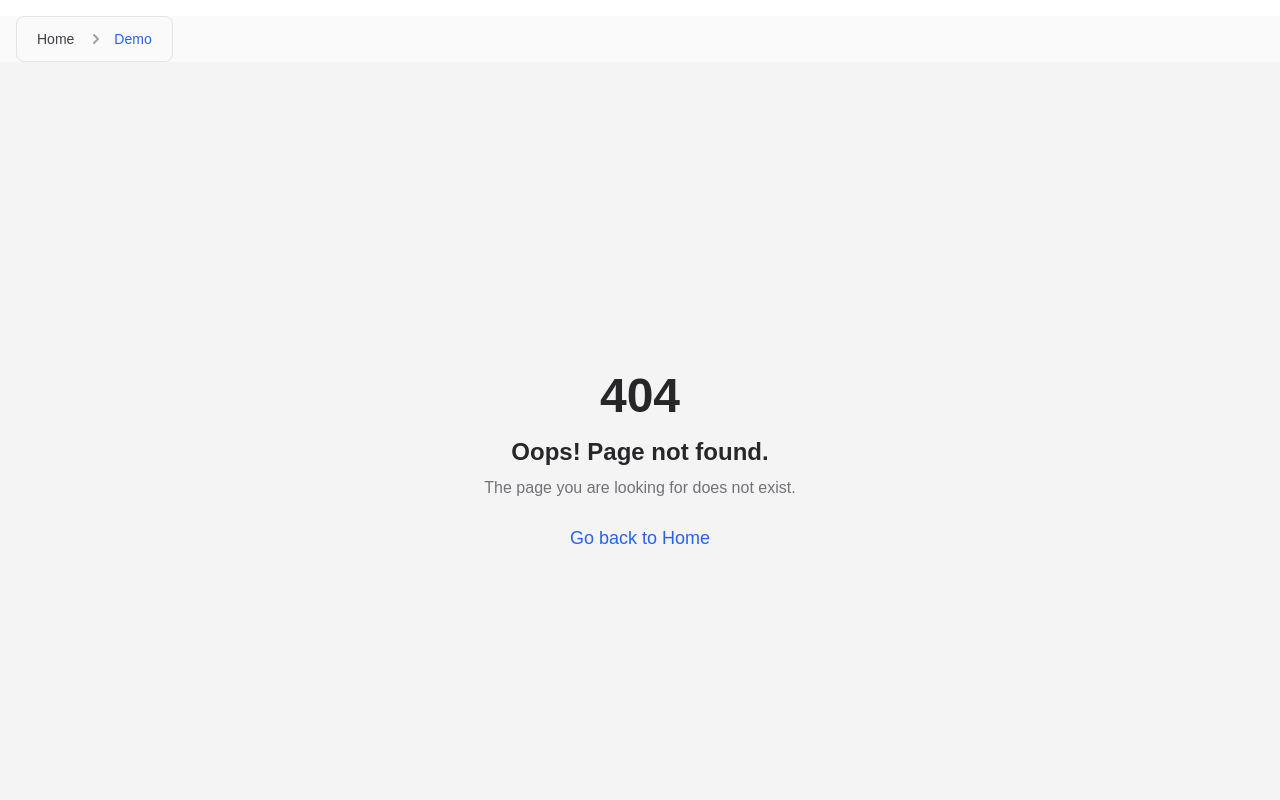
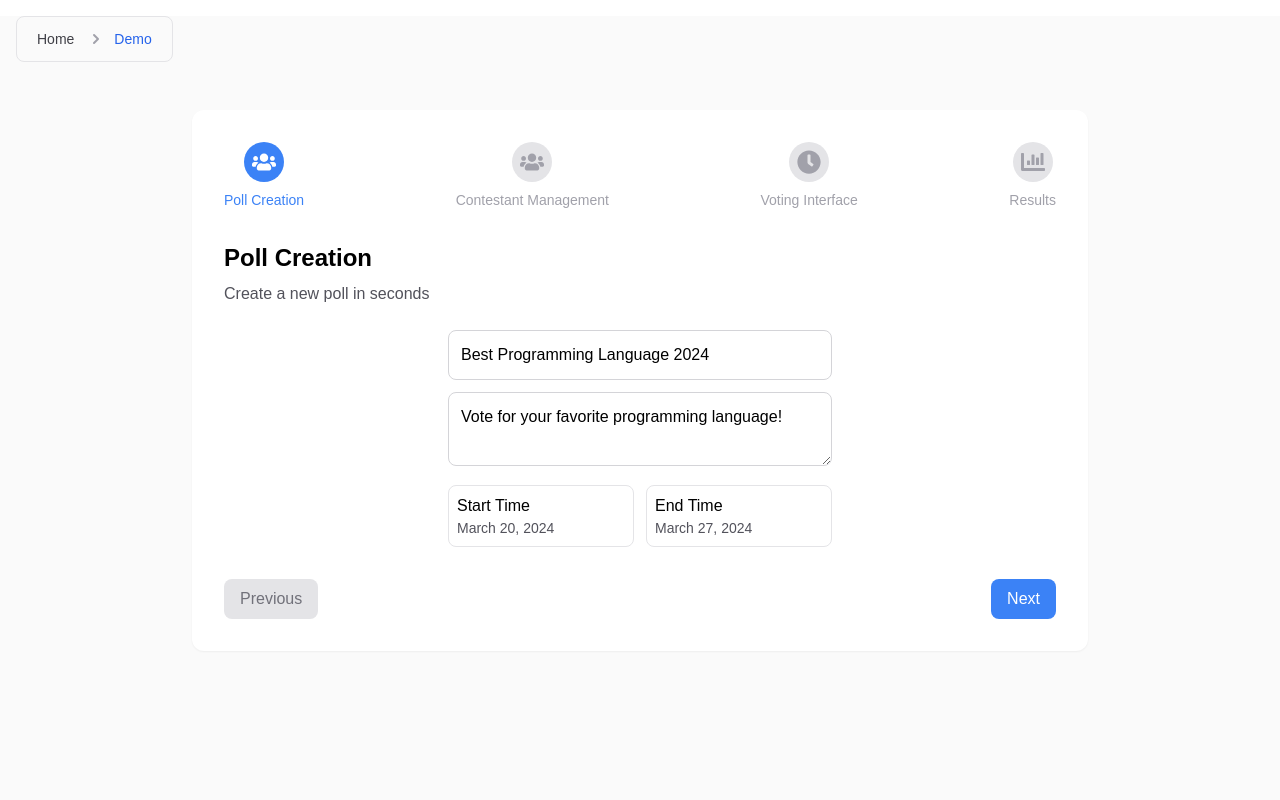
Before and after one commit to quarj0/pollproject, a React (Vite) app in the folder voting-system/: page /demo in a window 1280 px wide. Shown: the top 800 px of the page. Built offline with nearby package versions, Linux system fonts and the light colour scheme.

Commit message:
Add interactive voting demo component with step-by-step walkthrough

```diff
--- a/voting-system/src/App.jsx
+++ b/voting-system/src/App.jsx
@@ -39,6 +39,7 @@ import Services from "./pages/Services";
 import Breadcrumb from "./components/Breadcrumb";
 import EditPoll from "./components/EditPoll";
 import ContestantManagement from "./components/ContestantManagement";
+import VoteDemo from "./components/demo/VoteDemo";
 
 const App = () => {
   const [authTokens, setAuthTokens] = useState(() => {
@@ -136,6 +137,7 @@ const App = () => {
           <div>
             <Routes>
               <Route path="/" element={<HomePage />} />
+              <Route path="/demo" element={<VoteDemo />} />
               <Route path="/events" element={<UpcomingPolls />} />
               <Route path="/past/events" element={<PastPolls />} />
               <Route path="/payment/verify/:reference" element={<PaymentCompletion />} />
--- a/voting-system/src/components/demo/VoteDemo.jsx
+++ b/voting-system/src/components/demo/VoteDemo.jsx
@@ -1,13 +1,48 @@
 import { useState } from 'react';
 import { motion } from 'framer-motion';
+import { FaCheck, FaUsers, FaClock, FaChartBar } from 'react-icons/fa';
 
 const VoteDemo = () => {
   const [currentStep, setCurrentStep] = useState(0);
   const [selectedCandidate, setSelectedCandidate] = useState(null);
+  const [demoVotes, setDemoVotes] = useState({
+    'python': 42,
+    'javascript': 38,
+    'java': 35,
+    'csharp': 28
+  });
+
+  const candidates = [
+    {
+      id: 'python',
+      name: 'Python',
+      image: 'https://cdn4.iconfinder.com/data/icons/logos-and-brands/512/267_Python_logo-512.png',
+      category: 'Backend'
+    },
+    {
+      id: 'javascript',
+      name: 'JavaScript',
+      image: 'https://cdn4.iconfinder.com/data/icons/logos-and-brands/512/187_Js_logo_logos-512.png',
+      category: 'Full Stack'
+    },
+    {
+      id: 'java',
+      name: 'Java',
+      image: 'https://cdn4.iconfinder.com/data/icons/logos-and-brands/512/181_Java_logo_logos-512.png',
+      category: 'Backend'
+    },
+    {
+      id: 'csharp',
+      name: 'C#',
+      image: 'https://cdn4.iconfinder.com/data/icons/logos-and-brands/512/181_Java_logo_logos-512.png',
+      category: 'Backend'
+    }
+  ];
 
   const steps = [
     {
       title: 'Poll Creation',
+      icon: <FaUsers className="w-6 h-6" />,
       description: 'Create a new poll in seconds',
       content: (
         <div className="space-y-4">
@@ -16,7 +51,7 @@ const VoteDemo = () => {
               type="text"
               placeholder="Poll Title"
               className="w-full p-3 border border-gray-300 rounded-lg focus:ring-2 focus:ring-primary-500"
-              value="Best Programming Language 2025"
+              value="Best Programming Language 2024"
               readOnly
             />
             <textarea
@@ -25,121 +60,156 @@ const VoteDemo = () => {
               value="Vote for your favorite programming language!"
               readOnly
             />
+            <div className="mt-3 grid grid-cols-2 gap-3">
+              <div className="p-2 border rounded-lg">
+                <div className="font-medium">Start Time</div>
+                <div className="text-sm text-gray-600">March 20, 2024</div>
+              </div>
+              <div className="p-2 border rounded-lg">
+                <div className="font-medium">End Time</div>
+                <div className="text-sm text-gray-600">March 27, 2024</div>
+              </div>
+            </div>
           </div>
         </div>
       )
     },
     {
-      title: 'Add Candidates',
-      description: 'Add contestants to your poll',
+      title: 'Contestant Management',
+      icon: <FaUsers className="w-6 h-6" />,
+      description: 'Add and manage contestants',
       content: (
+        <div className="space-y-4">
           <div className="grid grid-cols-2 gap-4 max-w-lg mx-auto">
-          <div className="p-4 border rounded-lg shadow-sm hover:shadow-md transition-shadow">
-            <img src="https://cdn4.iconfinder.com/data/icons/logos-and-brands/512/267_Python_logo-512.png" alt="Python" className="w-16 h-16 mx-auto mb-2" />
-            <h3 className="text-center font-semibold">Python</h3>
+            {candidates.map((candidate) => (
+              <div key={candidate.id} className="p-4 border rounded-lg shadow-sm hover:shadow-md transition-shadow">
+                <img src={candidate.image} alt={candidate.name} className="w-16 h-16 mx-auto mb-2" />
+                <h3 className="text-center font-semibold">{candidate.name}</h3>
+                <p className="text-center text-sm text-gray-600">{candidate.category}</p>
               </div>
-          <div className="p-4 border rounded-lg shadow-sm hover:shadow-md transition-shadow">
-            <img src="https://cdn4.iconfinder.com/data/icons/logos-and-brands/512/187_Js_logo_logos-512.png" alt="JavaScript" className="w-16 h-16 mx-auto mb-2" />
-            <h3 className="text-center font-semibold">JavaScript</h3>
+            ))}
+          </div>
+          <div className="flex justify-center mt-4">
+            <button className="bg-blue-500 text-white px-4 py-2 rounded-lg hover:bg-blue-600">
+              Add Contestant
+            </button>
           </div>
         </div>
       )
     },
     {
-      title: 'Voting Process',
-      description: 'Simple and secure voting interface',
+      title: 'Voting Interface',
+      icon: <FaClock className="w-6 h-6" />,
+      description: 'Simple and secure voting',
       content: (
-        <div className="max-w-lg mx-auto space-y-4">
-          {['Python', 'JavaScript'].map((candidate) => (
-            <motion.button
-              key={candidate}
-              onClick={() => setSelectedCandidate(candidate)}
-              className={`w-full p-4 rounded-lg border transition-all ${
-                selectedCandidate === candidate
-                  ? 'border-primary-500 bg-primary-50 shadow-md'
-                  : 'border-gray-200 hover:border-primary-300'
+        <div className="space-y-4">
+          <div className="grid grid-cols-2 gap-4 max-w-lg mx-auto">
+            {candidates.map((candidate) => (
+              <motion.div
+                key={candidate.id}
+                className={`p-4 border rounded-lg cursor-pointer ${
+                  selectedCandidate === candidate.id ? 'border-blue-500 shadow-lg' : 'hover:shadow-md'
                 }`}
+                onClick={() => setSelectedCandidate(candidate.id)}
                 whileHover={{ scale: 1.02 }}
                 whileTap={{ scale: 0.98 }}
               >
-              <h3 className="font-medium">{candidate}</h3>
-            </motion.button>
+                <img src={candidate.image} alt={candidate.name} className="w-16 h-16 mx-auto mb-2" />
+                <h3 className="text-center font-semibold">{candidate.name}</h3>
+                <p className="text-center text-sm text-gray-600">{candidate.category}</p>
+                {selectedCandidate === candidate.id && (
+                  <div className="absolute top-2 right-2">
+                    <FaCheck className="text-blue-500" />
+                  </div>
+                )}
+              </motion.div>
             ))}
+          </div>
+          <div className="flex justify-center mt-4">
+            <button
+              className={`px-6 py-2 rounded-lg ${
+                selectedCandidate
+                  ? 'bg-blue-500 text-white hover:bg-blue-600'
+                  : 'bg-gray-200 text-gray-500 cursor-not-allowed'
+              }`}
+              disabled={!selectedCandidate}
+              onClick={() => {
+                if (selectedCandidate) {
+                  setDemoVotes(prev => ({
+                    ...prev,
+                    [selectedCandidate]: prev[selectedCandidate] + 1
+                  }));
+                  setCurrentStep(3);
+                }
+              }}
+            >
+              Submit Vote
+            </button>
+          </div>
         </div>
       )
     },
     {
-      title: 'Real-time Results',
-      description: 'Watch results update instantly',
+      title: 'Results',
+      icon: <FaChartBar className="w-6 h-6" />,
+      description: 'Real-time results tracking',
       content: (
-        <div className="max-w-lg mx-auto space-y-4">
-          <div className="space-y-4">
-            <div>
-              <div className="flex justify-between mb-1">
-                <span className="font-medium">Python</span>
-                <span>65%</span>
+        <div className="space-y-4 max-w-lg mx-auto">
+          <h3 className="text-xl font-bold text-center mb-6">Current Results</h3>
+          {Object.entries(demoVotes)
+            .sort(([,a], [,b]) => b - a)
+            .map(([candidateId, votes]) => {
+              const candidate = candidates.find(c => c.id === candidateId);
+              const percentage = (votes / Object.values(demoVotes).reduce((a, b) => a + b, 0)) * 100;
+
+              return (
+                <div key={candidateId} className="space-y-2">
+                  <div className="flex items-center justify-between">
+                    <div className="flex items-center space-x-2">
+                      <img src={candidate.image} alt={candidate.name} className="w-8 h-8" />
+                      <span className="font-medium">{candidate.name}</span>
+                    </div>
+                    <span className="text-sm text-gray-600">{votes} votes</span>
                   </div>
                   <div className="w-full bg-gray-200 rounded-full h-2.5">
                     <motion.div
-                  className="bg-primary-600 h-2.5 rounded-full"
+                      className="bg-blue-500 h-2.5 rounded-full"
                       initial={{ width: 0 }}
-                  animate={{ width: '65%' }}
-                  transition={{ duration: 1 }}
+                      animate={{ width: `${percentage}%` }}
+                      transition={{ duration: 0.5 }}
                     />
                   </div>
                 </div>
-            <div>
-              <div className="flex justify-between mb-1">
-                <span className="font-medium">JavaScript</span>
-                <span>35%</span>
-              </div>
-              <div className="w-full bg-gray-200 rounded-full h-2.5">
-                <motion.div
-                  className="bg-accent-500 h-2.5 rounded-full"
-                  initial={{ width: 0 }}
-                  animate={{ width: '35%' }}
-                  transition={{ duration: 1 }}
-                />
-              </div>
-            </div>
-          </div>
+              );
+            })}
         </div>
       )
     }
   ];
 
   return (
-    <div className="py-16 bg-gradient-to-br from-white to-gray-50">
-      <div className="container mx-auto px-4">
-        <h2 className="text-3xl font-bold text-center mb-12">See How It Works</h2>
-
-        {/* Steps Navigation */}
-        <div className="flex justify-center mb-12">
-          <div className="flex items-center space-x-4">
+    <div className="min-h-screen bg-gray-50 py-12">
+      <div className="max-w-4xl mx-auto">
+        <div className="bg-white rounded-xl shadow-sm p-8">
+          {/* Progress Steps */}
+          <div className="flex justify-between mb-8">
             {steps.map((step, index) => (
-              <motion.button
+              <div
                 key={index}
-                onClick={() => setCurrentStep(index)}
-                className={`flex items-center ${
-                  index === currentStep
-                    ? 'text-primary-600'
-                    : 'text-gray-400'
+                className={`flex flex-col items-center ${
+                  index <= currentStep ? 'text-blue-500' : 'text-gray-400'
                 }`}
-                whileHover={{ scale: 1.05 }}
               >
-                <span className={`
-                  w-8 h-8 rounded-full flex items-center justify-center text-sm
-                  ${index === currentStep
-                    ? 'bg-primary-600 text-white'
-                    : 'bg-gray-200'
-                  }
-                `}>
-                  {index + 1}
-                </span>
-                <span className="ml-2 hidden sm:inline">{step.title}</span>
-              </motion.button>
+                <div
+                  className={`w-10 h-10 rounded-full flex items-center justify-center mb-2 ${
+                    index <= currentStep ? 'bg-blue-500 text-white' : 'bg-gray-200'
+                  }`}
+                >
+                  {step.icon}
+                </div>
+                <div className="text-sm font-medium">{step.title}</div>
+              </div>
             ))}
-          </div>
           </div>
 
           {/* Step Content */}
@@ -147,37 +217,39 @@ const VoteDemo = () => {
             key={currentStep}
             initial={{ opacity: 0, y: 20 }}
             animate={{ opacity: 1, y: 0 }}
-          transition={{ duration: 0.5 }}
-          className="max-w-3xl mx-auto"
+            exit={{ opacity: 0, y: -20 }}
           >
-          <h3 className="text-2xl font-semibold text-center mb-2">
-            {steps[currentStep].title}
-          </h3>
-          <p className="text-gray-600 text-center mb-8">
-            {steps[currentStep].description}
-          </p>
-          <div className="bg-white rounded-xl shadow-soft-xl p-6 mb-8">
+            <h2 className="text-2xl font-bold mb-2">{steps[currentStep].title}</h2>
+            <p className="text-gray-600 mb-6">{steps[currentStep].description}</p>
             {steps[currentStep].content}
-          </div>
+          </motion.div>
 
-          {/* Navigation Buttons */}
-          <div className="flex justify-center space-x-4">
+          {/* Navigation */}
+          <div className="flex justify-between mt-8">
             <button
               onClick={() => setCurrentStep(prev => Math.max(0, prev - 1))}
+              className={`px-4 py-2 rounded-lg ${
+                currentStep === 0
+                  ? 'bg-gray-200 text-gray-500 cursor-not-allowed'
+                  : 'bg-gray-500 text-white hover:bg-gray-600'
+              }`}
               disabled={currentStep === 0}
-              className="px-6 py-2 rounded-lg border border-gray-300 hover:bg-gray-50 disabled:opacity-50 disabled:cursor-not-allowed"
             >
               Previous
             </button>
             <button
               onClick={() => setCurrentStep(prev => Math.min(steps.length - 1, prev + 1))}
+              className={`px-4 py-2 rounded-lg ${
+                currentStep === steps.length - 1
+                  ? 'bg-gray-200 text-gray-500 cursor-not-allowed'
+                  : 'bg-blue-500 text-white hover:bg-blue-600'
+              }`}
               disabled={currentStep === steps.length - 1}
-              className="px-6 py-2 rounded-lg bg-primary-600 text-white hover:bg-primary-700 disabled:opacity-50 disabled:cursor-not-allowed"
             >
               Next
             </button>
           </div>
-        </motion.div>
+        </div>
       </div>
     </div>
   );
```
Lines whose indentation alone changed are shown as unchanged.
